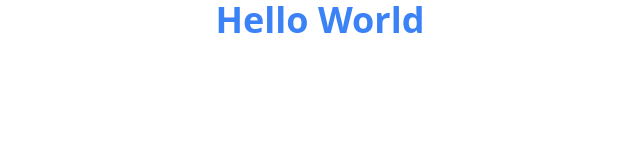
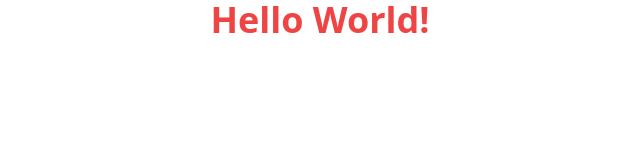
Before and after one commit to dai-gi/Tailwind-CSS, a website: page index.html in a window 1280 px wide. Shown: the whole page, without its empty margins (320-960 px from the left). Drawn offline with nearby package versions, Linux system fonts and the light colour scheme.

Commit message:
behavior check

```diff
--- a/index.html
+++ b/index.html
@@ -7,6 +7,6 @@
   <link href="https://unpkg.com/tailwindcss@^2/dist/tailwind.min.css" rel="stylesheet">
 </head>
 <body>
-  <h1 class="text-4xl font-bold text-center text-blue-500">Hello World</h1>
+  <h1 class="text-4xl font-bold text-center text-red-500">Hello World!</h1>
 </body>
 </html>
```
